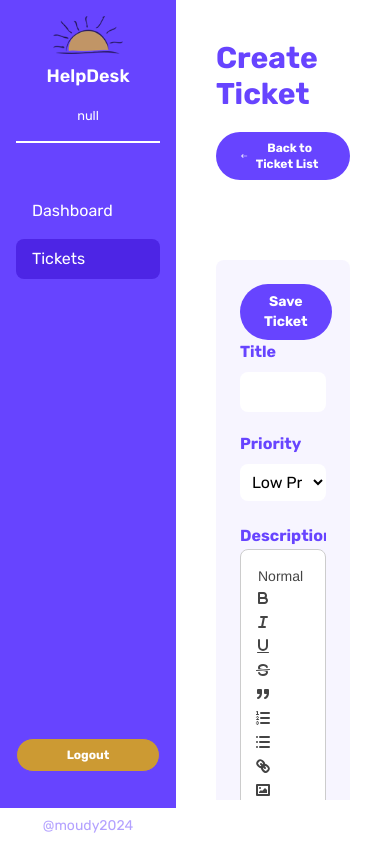
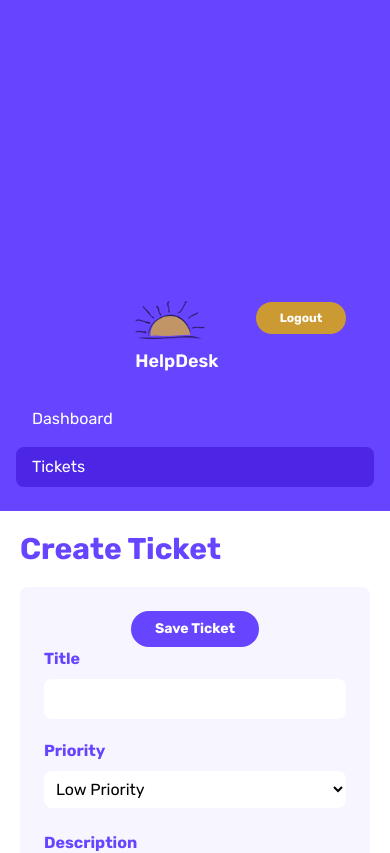
Before and after one commit to emoudy/helpdesk, a Next.js app: page /tickets/create in a window 390 px wide. Shown: the top 853 px of the page. Built offline with nearby package versions, Linux system fonts and the light colour scheme; no server answers.

Commit message:
CSS Changes for better mobile experience

```diff
--- a/app/(dashboard)/components/content/ContentHeader.tsx
+++ b/app/(dashboard)/components/content/ContentHeader.tsx
@@ -11,8 +11,8 @@ export default function ContentHeader({ headerTitle, href, nextPage}: ContentHea
   return (
     <nav>
       <h1 className="mb-5">{headerTitle}</h1>
-      <Link href={href}>
-        <button className="small-btn btn-primary mb-20 flex items-center">
+      <Link href={href} className='hidden md:block'>
+        <button className="small-btn btn-primary md:mb-20 flex items-center">
           <MdOutlineKeyboardBackspace />
           &nbsp; Back to {nextPage}
         </button>
--- a/app/(dashboard)/components/navbar/NavBar.tsx
+++ b/app/(dashboard)/components/navbar/NavBar.tsx
@@ -9,8 +9,10 @@ interface NavBarProps {
 
 export default function NavBar({ user }: NavBarProps) {
   return (
+    <>
+      {/* DESKTOP */}
       <nav
-      className="navbar flex h-full flex-col text-white"
+        className="navbar collapse md:visible flex h-full flex-col text-white"
         aria-label="Main navigation"
       >
         <div className="navbar-top flex flex-col items-center border-b-2 border-white">
@@ -29,5 +31,31 @@ export default function NavBar({ user }: NavBarProps) {
         <NavBarLinkList />
         <LogoutButton />
       </nav>
+
+      {/* MOBILE */}
+      <nav
+        className="navbar md:hidden text-white"
+        aria-label="Main navigation"
+      >
+        <div className="navbar-top grid grid-cols-3">
+          <div className='col-start-2'>
+            <Image
+              src={picture}
+              alt="HelpDesk logo"
+              width={70}
+              quality={100}
+              placeholder="blur"
+            />
+            <h3 className="navbar-title mb-4 mt-2 font-semibold text-inherit">
+              HelpDesk
+            </h3>
+          </div>
+          <div className="col-start-3">
+            <LogoutButton />
+          </div>
+        </div>
+        <NavBarLinkList />
+      </nav>
+    </>
   );
 }
--- a/app/(dashboard)/components/navbar/NavBarLinkList.tsx
+++ b/app/(dashboard)/components/navbar/NavBarLinkList.tsx
@@ -13,7 +13,7 @@ export default function NavBarLinkList() {
     linkRoutes.find(link => pathname.includes(link)) || dashboardLink;
 
   return (
-    <div className="navbar-middle mt-10 grow">
+    <div className="navbar-middle md:mt-10 grow">
       <NavBarLink
         linkName="Dashboard"
         isActive={activeLink === dashboardLink}
--- a/app/(dashboard)/layout.tsx
+++ b/app/(dashboard)/layout.tsx
@@ -18,12 +18,12 @@ export default async function DashboardLayout({ children }: DashboardLayoutProps
   } = await supabase.auth.getUser();
 
   return (
-    <div className="help_desk_app grid h-screen grid-cols-[11rem_1fr] grid-rows-[1fr_auto] bg-white">
-      <header className="row-span-2 flex h-full flex-col bg-primary p-4 text-white w-44">
+    <div className="help_desk_app min-h-screen bg-white md:grid md:grid-cols-[11rem_1fr] md:grid-rows-[1fr_auto]">
+      <header className="row-span-2 flex flex-col bg-primary p-4 text-white md:w-44 h-full">
         <NavBar user={user as User} />
       </header>
-      <main className="m-10 mb-2 overflow-y-auto">{children}</main>
-      <footer className="flex items-center justify-center py-2 text-center text-sm text-primary text-opacity-50">
+      <main className="md:m-10 m-5 mb-2 overflow-y-auto md:row-start-1 md:col-start-2">{children}</main>
+      <footer className="flex items-center justify-center py-2 text-center text-sm text-primary text-opacity-50 md:row-start-2 md:col-start-2 w-full">
         @moudy2024
       </footer>
     </div>
--- a/app/(dashboard)/tickets/page.tsx
+++ b/app/(dashboard)/tickets/page.tsx
@@ -13,16 +13,20 @@ export const metadata = {
  */
 export default function Tickets() {
   return (
-    <main>
+    <>
       <nav className="ticket-list-header mb-10 flex justify-between">
         <h1 className="whitespace-nowrap">Ticket List</h1>
         <Link href="/tickets/create">
-          <button className="medium-btn btn-primary">Create New Ticket</button>
+          <button className="medium-btn btn-primary">
+            {/* The span elements are used to style the text differently on different screen sizes */}
+            <span className="block md:inline">Create</span>{' '}
+            <span className="block md:inline">Ticket</span>
+          </button>
         </Link>
       </nav>
       <Suspense fallback={<Loading />}>
         <TicketList />
       </Suspense>
-    </main>
+    </>
   );
 }
```
Lines whose indentation alone changed are shown as unchanged.
